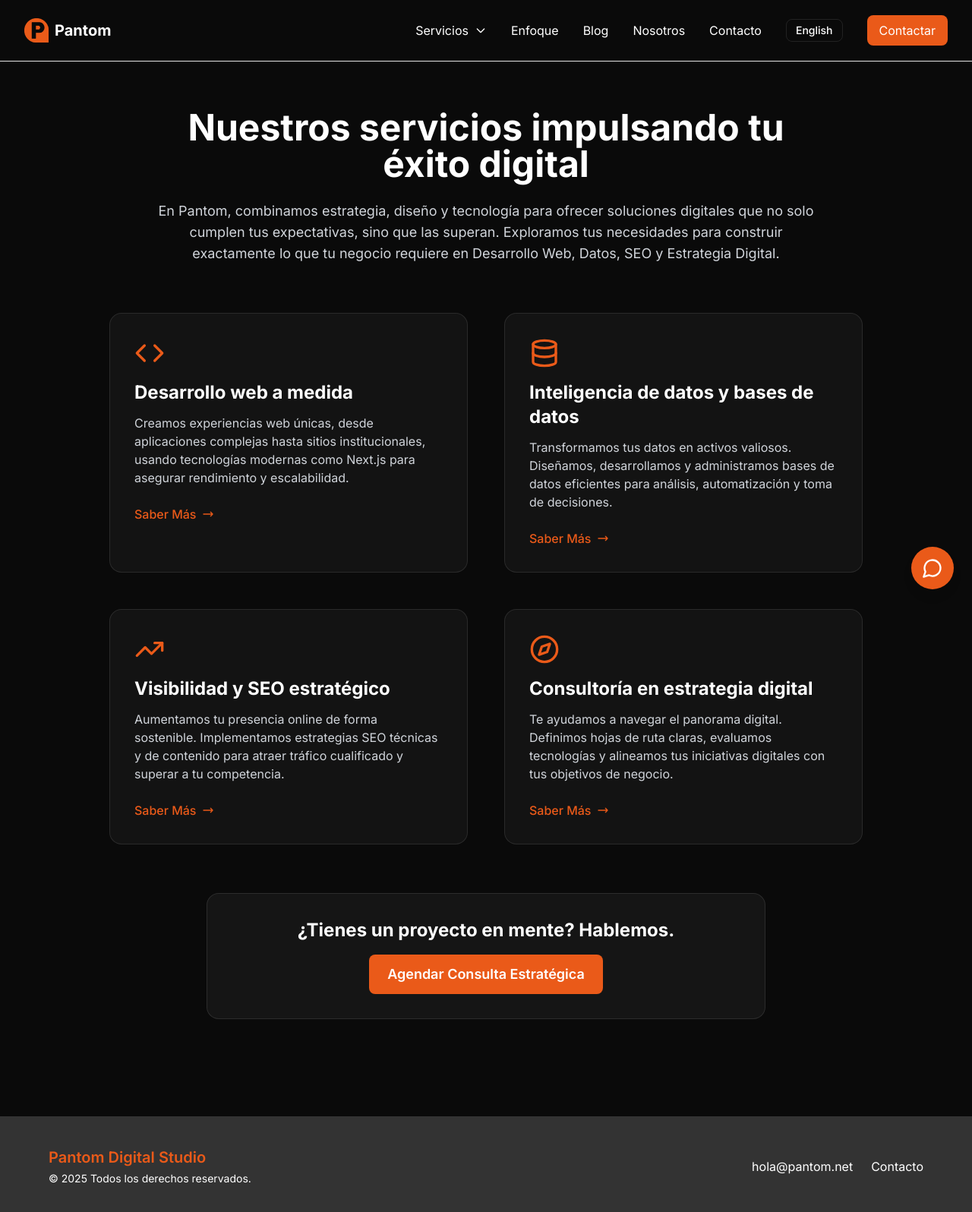
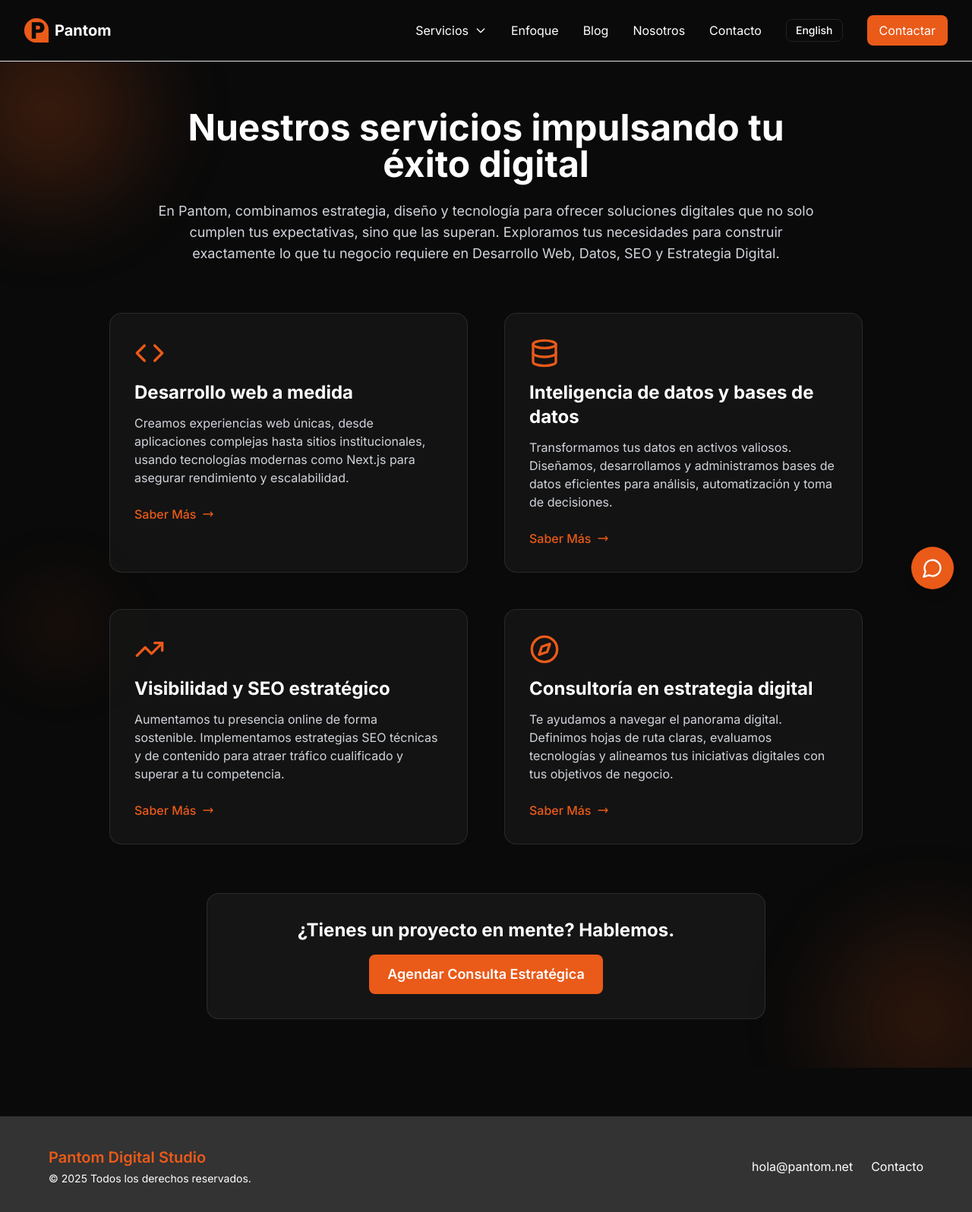
Before and after one commit to victorhug1/pantom-app, a Next.js app: page /servicios in a window 1280 px wide. Shown: the top 1596 px of the page at 76% size. Built offline with nearby package versions, Linux system fonts and the light colour scheme.

Commit message:
feat: fondo con destellos naranjas en servicios para destacar sección

```diff
--- a/pages/servicios/index.jsx
+++ b/pages/servicios/index.jsx
@@ -16,6 +16,12 @@ export default function Servicios() {
         />
       </Head>
       <div className="relative min-h-screen pb-16 bg-[#0a0a0a] overflow-hidden">
+        {/* Fondo con destellos/acento naranja */}
+        <div aria-hidden="true" className="pointer-events-none select-none">
+          <div className="absolute -top-32 -left-32 w-96 h-96 bg-[radial-gradient(circle,rgba(234,90,25,0.25)_0%,transparent_70%)] blur-2xl z-0" />
+          <div className="absolute -bottom-32 -right-32 w-96 h-96 bg-[radial-gradient(circle,rgba(234,90,25,0.18)_0%,transparent_70%)] blur-2xl z-0" />
+          <div className="absolute top-1/2 left-0 w-40 h-40 bg-[radial-gradient(circle,rgba(234,90,25,0.10)_0%,transparent_80%)] blur-2xl z-0" />
+        </div>
         <ParticlesBackground />
         <main className="relative z-10">
           {/* Encabezado */}
```
